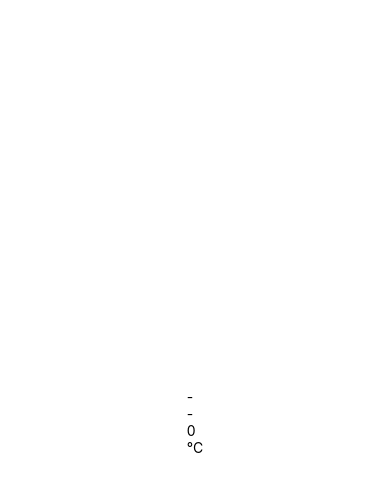
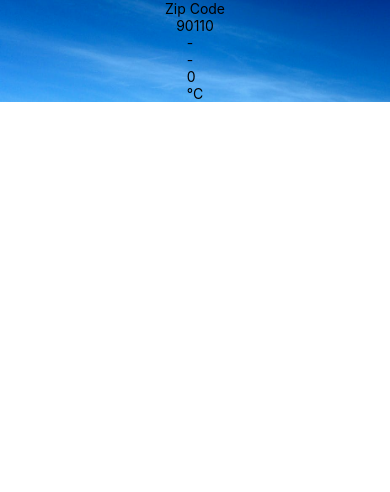
Before and after one commit to 6210110047/6210110047_3SA04, a React Native app: screen / in a window 390 px wide. Shown: the top 492 px of the page. Built offline with nearby package versions, Linux system fonts and the light colour scheme.

Commit message:
image background

```diff
--- a/App.js
+++ b/App.js
@@ -1,8 +1,10 @@
 import { StatusBar } from 'expo-status-bar';
 import React from 'react';
 import { StyleSheet, Text, View } from 'react-native';
+import Constants from 'expo-constants';
+import Weather from './components/Weather'
 
-import Weather from './components/Weather'
+
 export default function App() {
   const doIt = () => {
     console.log("Hello from console")
@@ -18,9 +20,6 @@ export default function App() {
 }
 const styles = StyleSheet.create({
   container: {
-    flex: 1,
-    backgroundColor: '#fff',
-    alignItems: 'center',
-    justifyContent: 'center',
+    paddingTop: Constants.statusBarHeight
   },
 });
--- a/components/Weather.js
+++ b/components/Weather.js
@@ -1,5 +1,5 @@
 import React, { useState } from 'react';
-import { Text } from 'react-native'
+import { ImageBackground, StyleSheet, Text } from 'react-native'
 import Forecast from './Forecast';
 
 export default function Weather(props) {
@@ -9,6 +9,18 @@ export default function Weather(props) {
         temp: 0
         })
     return (
-    <Forecast {...forecastInfo}/>
+        <ImageBackground source={require('../assets/weather.jpeg')} style={styles.backdrop}>
+            <Text>Zip Code</Text>
+            <Text>{props.zipCode}</Text>
+            <Forecast {...forecastInfo}/>
+        </ImageBackground>
     );
 }
+
+const styles = StyleSheet.create({
+    backdrop: {
+        alignItems: 'center',
+        width: '100%',
+        height: '100%'
+    }
+})
```
Also changed, not shown: assets/weather.jpeg (added).
